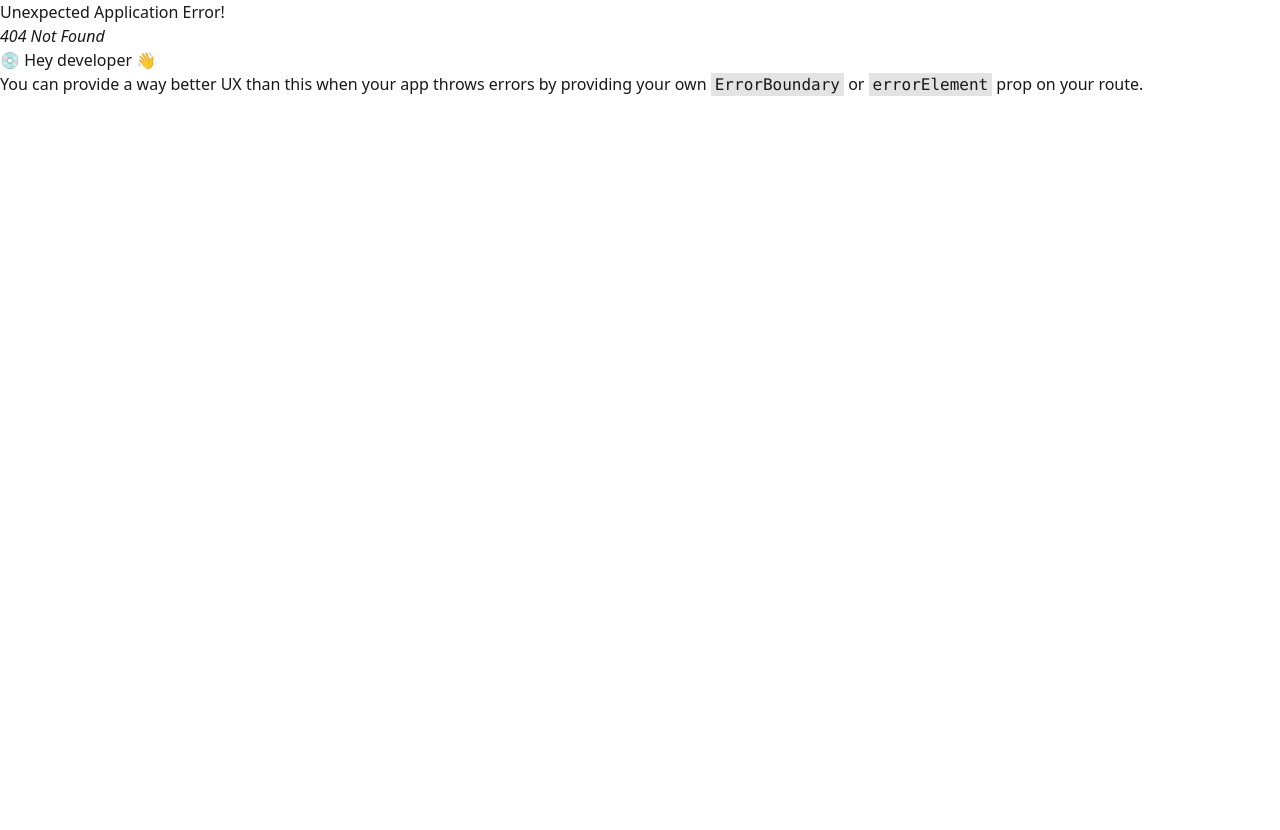
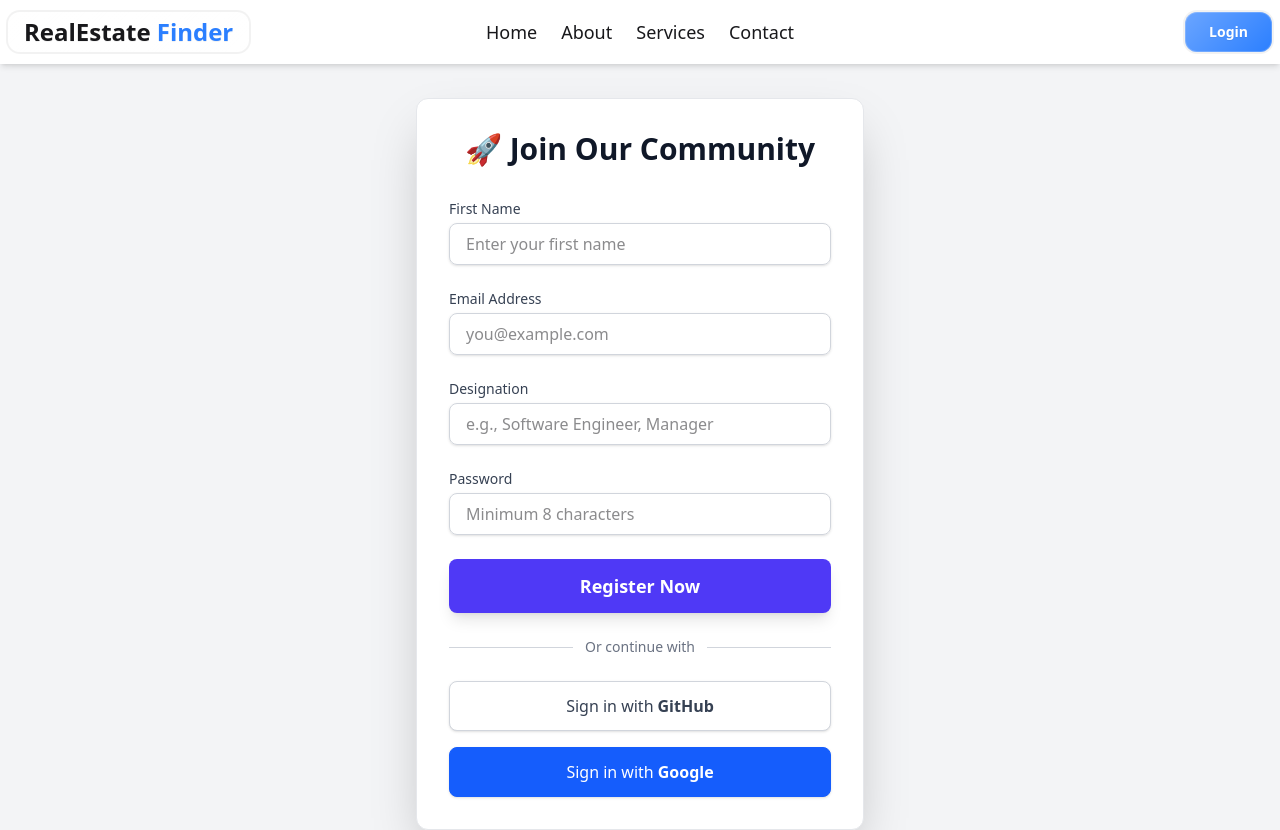
Before and after one commit to Nadimmo/Real-Estate-Project, a React (Vite) app: page /register in a window 1280 px wide. Before the commit this address had no page. Shown: the top 830 px of the page. Before the commit the page ends 800 px from the top, so only its background shows below. Built offline with nearby package versions, Linux system fonts and the light colour scheme; no server answers.

Commit message:
create register form

```diff
--- a/package.json
+++ b/package.json
@@ -13,10 +13,12 @@
     "@tailwindcss/vite": "^4.1.17",
     "axios": "^1.13.2",
     "daisyui": "^5.5.5",
+    "firebase": "^12.6.0",
     "react": "^19.2.0",
     "react-dom": "^19.2.0",
     "react-icons": "^5.5.0",
     "react-router-dom": "^7.9.6",
+    "sweetalert2": "^11.26.3",
     "tailwindcss": "^4.1.17"
   },
   "devDependencies": {
--- /dev/null
+++ b/src/AuthProvider/AuthProvider.jsx
@@ -0,0 +1,35 @@
+import React, { useEffect, useState } from 'react'
+import { createContext } from 'react'
+import { createUserWithEmailAndPassword, getAuth, onAuthStateChanged, signInWithEmailAndPassword } from 'firebase/auth'
+import app from '../firebase.config'
+export const AuthContext = createContext()
+const AuthProvider = ({ children }) => {
+    const auth = getAuth(app)
+    const [user, setUser] = useState(null);
+
+    const Register = (email, password)=>{
+        return createUserWithEmailAndPassword(auth, email, password)
+    }
+
+    useEffect(() => {
+        const Unsubscribe = onAuthStateChanged(auth, (currentUser) => {
+            console.log(currentUser)
+            setUser(currentUser)
+        })
+        return () => {
+            Unsubscribe()
+        }
+    }, [])
+
+    const info = {
+        user,
+        Register
+    }
+  return (
+    <AuthContext.Provider value={info}>
+      {children}
+    </AuthContext.Provider>
+  )
+}
+
+export default AuthProvider
--- a/src/components/Footer/Footer.jsx
+++ b/src/components/Footer/Footer.jsx
@@ -7,8 +7,8 @@ const Footer = () => {
         <nav className="grid grid-flow-col gap-4">
           <a className="link link-hover">About us</a>
           <a className="link link-hover">Contact</a>
-          <a className="link link-hover">Jobs</a>
-          <a className="link link-hover">Press kit</a>
+          <a className="link link-hover">Find Country</a>
+          <a className="link link-hover">Privacy Policy</a>
         </nav>
         <nav>
           <div className="grid grid-flow-col gap-4">
@@ -49,8 +49,7 @@ const Footer = () => {
         </nav>
         <aside>
           <p>
-            Copyright © {new Date().getFullYear()} - All right reserved by ACME
-            Industries Ltd
+            Copyright © {new Date().getFullYear()} - All right reserved by Nadim Mostofa
           </p>
         </aside>
       </footer>
--- a/src/components/Route/Route.jsx
+++ b/src/components/Route/Route.jsx
@@ -3,6 +3,7 @@ import { createBrowserRouter } from 'react-router-dom';
 import Root from '../Root/Root';
 import Home from '../../pages/Home/Home';
 import About from '../../pages/About/About';
+import Register from '../../pages/Register/Register';
 
 const Route = createBrowserRouter([
   {
@@ -16,7 +17,12 @@ const Route = createBrowserRouter([
       {
         path: "/about",
         element: <About/>
+      },
+      {
+        path: "/register",
+        element: <Register/>
       }
+
     ]
   }
 ]);
--- /dev/null
+++ b/src/firebase.config.js
@@ -0,0 +1,22 @@
+// Import the functions you need from the SDKs you need
+import { initializeApp } from "firebase/app";
+import { getAnalytics } from "firebase/analytics";
+// TODO: Add SDKs for Firebase products that you want to use
+// https://firebase.google.com/docs/web/setup#available-libraries
+
+// Your web app's Firebase configuration
+// For Firebase JS SDK v7.20.0 and later, measurementId is optional
+const firebaseConfig = {
+  apiKey: "AIzaSyAjaS9ExmJFedkwnt-lz6tBYNW3bDNzU0M",
+  authDomain: "intense-zoo-446612-k4.firebaseapp.com",
+  projectId: "intense-zoo-446612-k4",
+  storageBucket: "intense-zoo-446612-k4.firebasestorage.app",
+  messagingSenderId: "817967355818",
+  appId: "1:817967355818:web:0b01777fddb1af28117dd3",
+  measurementId: "G-FPTXS1XCCS"
+};
+
+// Initialize Firebase
+const app = initializeApp(firebaseConfig);
+const analytics = getAnalytics(app);
+export default app;
--- a/src/main.jsx
+++ b/src/main.jsx
@@ -3,8 +3,11 @@ import { createRoot } from 'react-dom/client'
 import './index.css'
 import {  RouterProvider } from 'react-router-dom'
 import Route from './components/Route/Route.jsx'
+import AuthProvider from './AuthProvider/AuthProvider.jsx'
 createRoot(document.getElementById('root')).render(
   <React.StrictMode>
-    <RouterProvider router={Route} />
+   <AuthProvider>
+     <RouterProvider router={Route} />
+   </AuthProvider>
   </React.StrictMode>,
 )
--- /dev/null
+++ b/src/pages/Register/Register.jsx
@@ -0,0 +1,152 @@
+import React, { useContext, useState } from "react";
+import { AuthContext } from "../../AuthProvider/AuthProvider";
+
+const Register = () => {
+  const { Register } = useContext(AuthContext);
+
+  const handleSubmit = (e) => {
+    e.preventDefault();
+    // Handle form submission logic here
+    const name = e.target.firstName.value;
+    const email = e.target.email.value;
+    const designation = e.target.designation.value;
+    const password = e.target.password.value;
+    // console.log({ name, email, designation, password });
+    Register(email, password)
+      .then((res) => {
+        if (res.data) {
+          alert("Registration successful!");
+        }
+      })
+      .catch((err) => {
+        console.error("Registration error:", err);
+      });
+  };
+
+  return (
+    <div className="flex items-center justify-center min-h-screen bg-gray-100 p-4 mt-16">
+      <div className="w-full max-w-md bg-white p-8 rounded-xl shadow-2xl border border-gray-200">
+        <h2 className="text-3xl font-extrabold text-gray-900 text-center mb-8">
+          🚀 Join Our Community
+        </h2>
+
+        <form className="space-y-6" onSubmit={handleSubmit}>
+          {/* First Name Input */}
+          <div className="space-y-1">
+            <label
+              htmlFor="firstName"
+              className="block text-sm font-medium text-gray-700"
+            >
+              First Name
+            </label>
+            <input
+              type="text"
+              id="firstName"
+              name="firstName"
+              required
+              placeholder="Enter your first name"
+              className="w-full px-4 py-2 border border-gray-300 rounded-lg shadow-sm focus:ring-indigo-500 focus:border-indigo-500 transition duration-150 ease-in-out"
+            />
+          </div>
+
+          {/* Email Input */}
+          <div className="space-y-1">
+            <label
+              htmlFor="email"
+              className="block text-sm font-medium text-gray-700"
+            >
+              Email Address
+            </label>
+            <input
+              type="email"
+              id="email"
+              name="email"
+              required
+              placeholder="you@example.com"
+              className="w-full px-4 py-2 border border-gray-300 rounded-lg shadow-sm focus:ring-indigo-500 focus:border-indigo-500 transition duration-150 ease-in-out"
+            />
+          </div>
+
+          {/* Designation Input */}
+          <div className="space-y-1">
+            <label
+              htmlFor="designation"
+              className="block text-sm font-medium text-gray-700"
+            >
+              Designation
+            </label>
+            <input
+              type="text"
+              id="designation"
+              name="designation"
+              required
+              placeholder="e.g., Software Engineer, Manager"
+              className="w-full px-4 py-2 border border-gray-300 rounded-lg shadow-sm focus:ring-indigo-500 focus:border-indigo-500 transition duration-150 ease-in-out"
+            />
+          </div>
+
+          {/* Password Input */}
+          <div className="space-y-1">
+            <label
+              htmlFor="password"
+              className="block text-sm font-medium text-gray-700"
+            >
+              Password
+            </label>
+            <input
+              type="password"
+              id="password"
+              name="password"
+              required
+              placeholder="Minimum 8 characters"
+              className="w-full px-4 py-2 border border-gray-300 rounded-lg shadow-sm focus:ring-indigo-500 focus:border-indigo-500 transition duration-150 ease-in-out"
+            />
+          </div>
+
+          {/* Register Button */}
+          <button
+            type="submit"
+            className="w-full flex justify-center py-3 px-4 border border-transparent rounded-lg shadow-lg text-lg font-semibold text-white bg-indigo-600 hover:bg-indigo-700 focus:outline-none focus:ring-2 focus:ring-offset-2 focus:ring-indigo-500 transition duration-300 ease-in-out transform hover:scale-[1.01]"
+          >
+            Register Now
+          </button>
+
+          {/* OR Divider */}
+          <div className="relative">
+            <div className="absolute inset-0 flex items-center">
+              <div className="w-full border-t border-gray-300"></div>
+            </div>
+            <div className="relative flex justify-center text-sm">
+              <span className="px-3 bg-white text-gray-500 font-medium">
+                Or continue with
+              </span>
+            </div>
+          </div>
+
+          {/* Social Sign-in Section */}
+          <div className="space-y-4">
+            {/* GitHub Button */}
+            <button
+              type="button"
+              className="w-full flex items-center justify-center py-3 px-4 border border-gray-300 rounded-lg shadow-sm text-base font-medium text-gray-700 bg-white hover:bg-gray-50 transition duration-150 ease-in-out"
+            >
+              <i className="fab fa-github text-xl mr-3"></i>
+              Sign in with <strong className="ml-1">GitHub</strong>
+            </button>
+
+            {/* Facebook Button */}
+            <button
+              type="button"
+              className="w-full flex items-center justify-center py-3 px-4 border border-blue-600 rounded-lg shadow-sm text-base font-medium text-white bg-blue-600 hover:bg-blue-700 transition duration-150 ease-in-out"
+            >
+              <i className="fab fa-google text-xl mr-3"></i>
+              Sign in with <strong className="ml-1">Google</strong>
+            </button>
+          </div>
+        </form>
+      </div>
+    </div>
+  );
+};
+
+export default Register;
```
Also changed, not shown: 1 other file (tests, documents, lock files or other folders).
